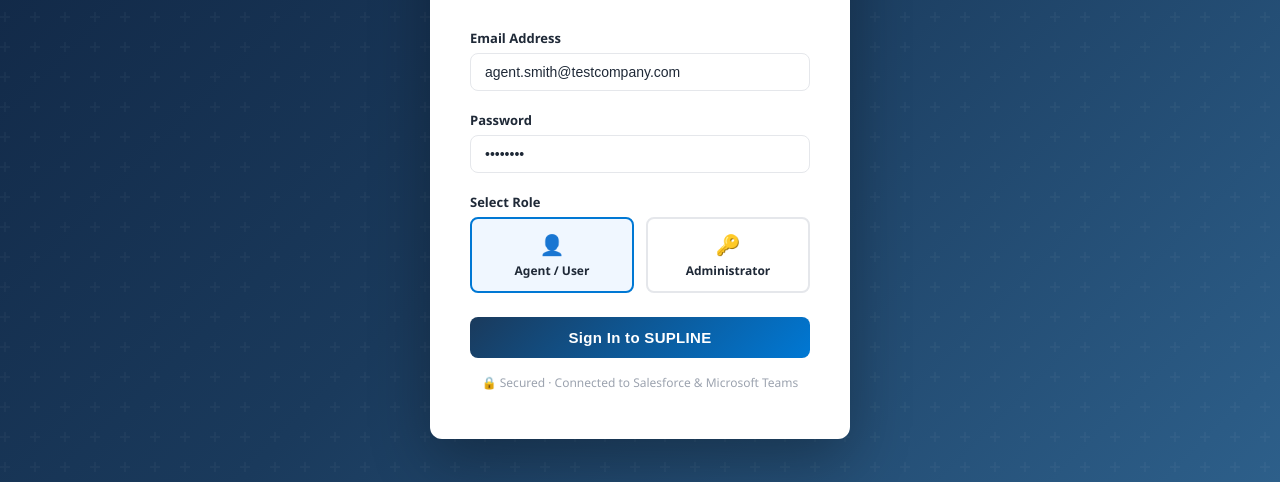
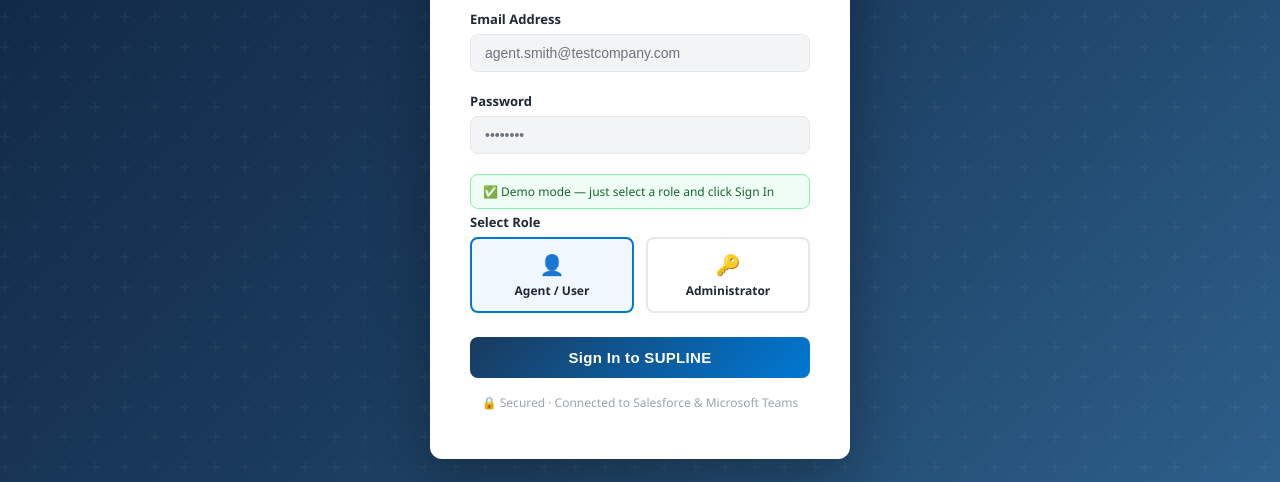
Before and after one commit to awrightutah/work-task-management, a website: page index.html in a window 1280 px wide. Shown: the part 318-800 px from the top of the page. Drawn offline with Linux system fonts and the light colour scheme.

Commit message:
Make login fields readonly for demo - no credentials needed

```diff
--- a/index.html
+++ b/index.html
@@ -22,11 +22,14 @@
 
     <div class="form-group">
       <label>Email Address</label>
-      <input type="email" id="loginEmail" placeholder="you@testcompany.com" value="agent.smith@testcompany.com" />
+      <input type="email" id="loginEmail" value="agent.smith@testcompany.com" readonly style="background:#f3f4f6;color:#6b7280;cursor:default;pointer-events:none;" />
     </div>
     <div class="form-group">
       <label>Password</label>
-      <input type="password" id="loginPassword" placeholder="••••••••" value="••••••••" />
+      <input type="password" id="loginPassword" value="demo1234" readonly style="background:#f3f4f6;color:#6b7280;cursor:default;pointer-events:none;" />
+    </div>
+    <div style="background:#f0fdf4;border:1px solid #86efac;border-radius:8px;padding:8px 12px;font-size:12px;color:#166534;margin-bottom:4px;">
+      ✅ Demo mode — just select a role and click Sign In
     </div>
 
     <div class="form-group">
```
